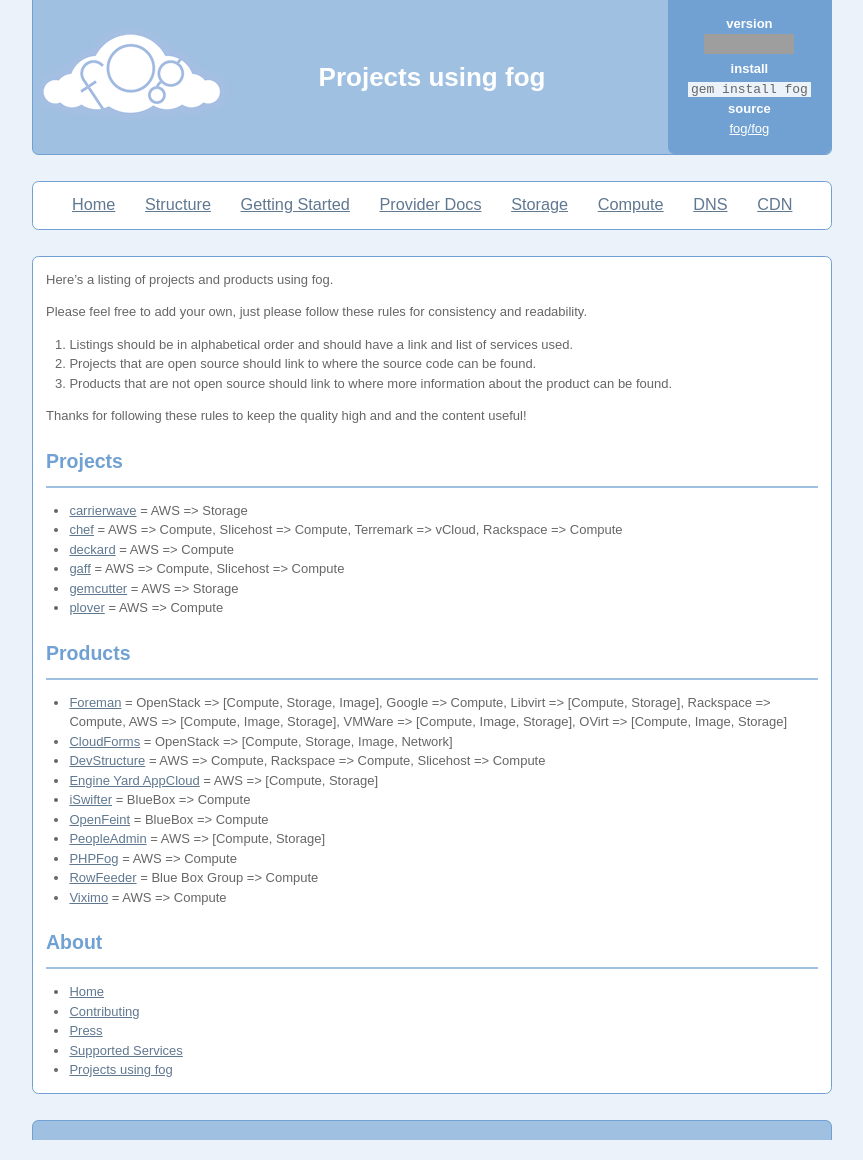
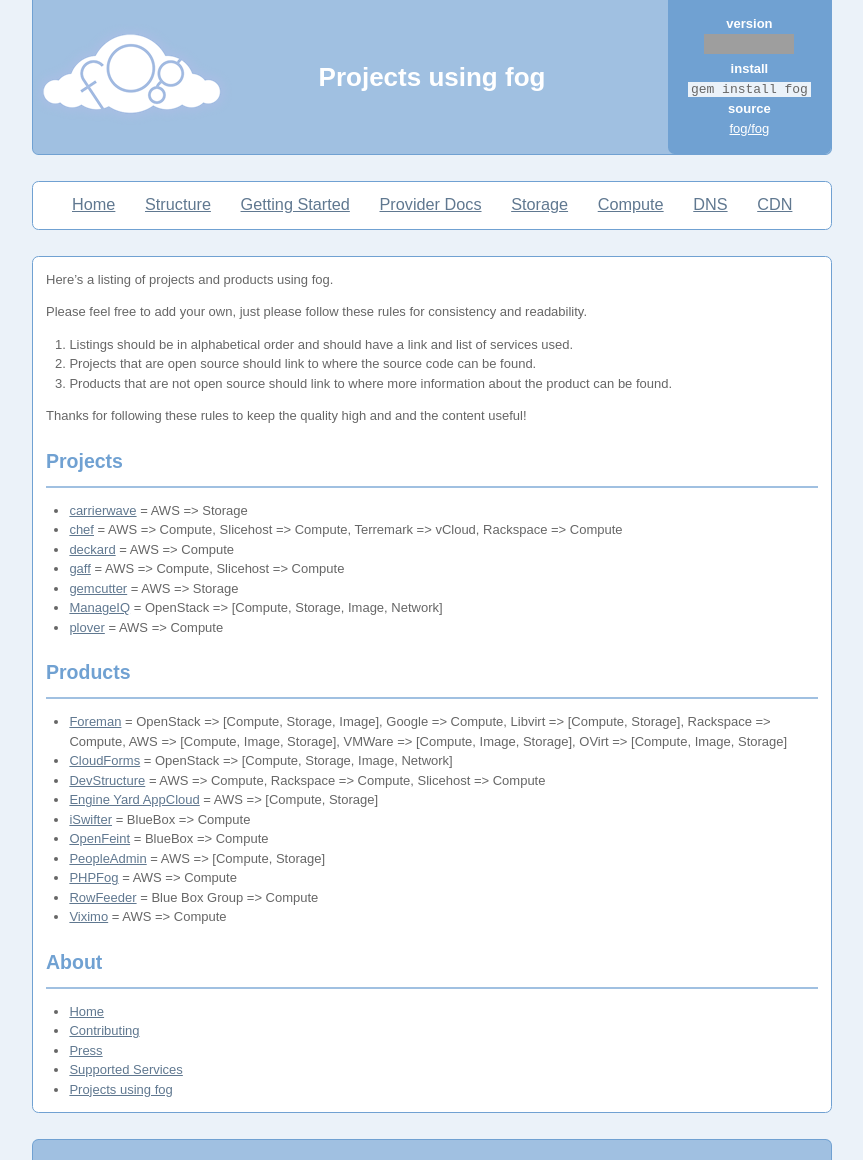
Before and after one commit to fog/fog.github.com, a Jekyll site: the page built from about/projects_using_fog.markdown, in a window 1280 px wide. Shown: the whole page, without its empty margins (208-1071 px from the left). Built offline with Jekyll 4.4.1, drawn with Linux system fonts in a browser that asks for light colours; nearby versions of some CDN libraries; grey boxes are pictures that could not be loaded.

Commit message:
Add ManageIQ to projects list

```diff
--- a/about/projects_using_fog.markdown
+++ b/about/projects_using_fog.markdown
@@ -20,6 +20,7 @@ Thanks for following these rules to keep the quality high and and the content us
 * [deckard](http://github.com/joewilliams/deckard) = AWS => Compute
 * [gaff](http://github.com/joewilliams/gaff) = AWS => Compute, Slicehost => Compute
 * [gemcutter](http://github.com/rubygems/gemcutter) = AWS => Storage
+* [ManageIQ](http://manageiq.org/) = OpenStack => \[Compute, Storage, Image, Network\]
 * [plover](http://github.com/railsmachine/plover) = AWS => Compute
 
 ## Products
```
